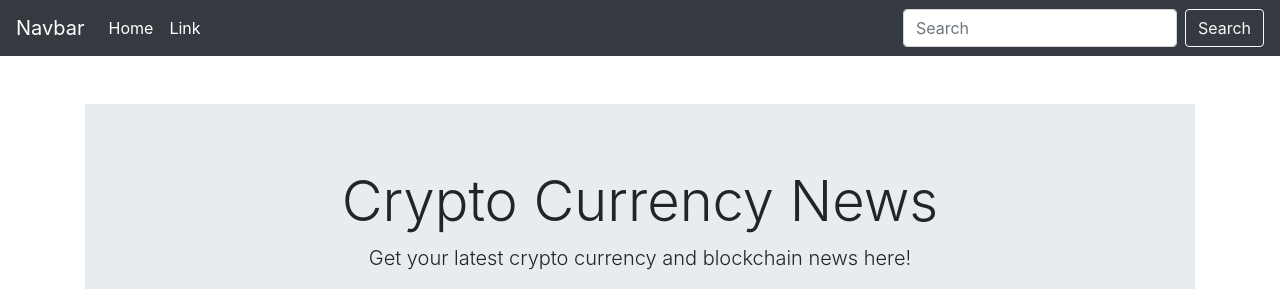
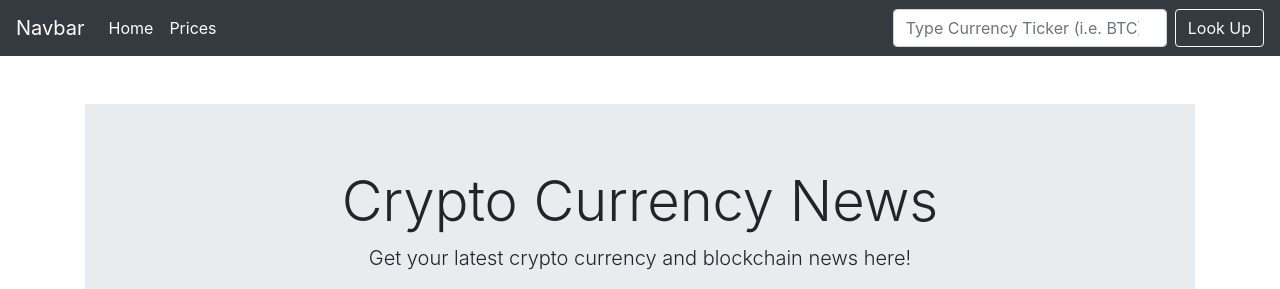
Before and after one commit to yucehan57/cryptocurrencynews, a Django app: template crypto/templates/home.html in a window 1280 px wide. Shown: the top 289 px of the page. Run offline with Django 3.2, Linux system fonts and the light colour scheme; the template is opened without the code that fills it, so the values that code supplies are empty; some libraries are stand-ins or nearby versions.

Commit message:
search button functionality added, prices template modified for logic

```diff
--- a/crypto/templates/base.html
+++ b/crypto/templates/base.html
@@ -25,15 +25,17 @@
       <div class="collapse navbar-collapse" id="navbarSupportedContent">
         <ul class="navbar-nav mr-auto">
           <li class="nav-item active">
-            <a class="nav-link" href="#">Home <span class="sr-only">(current)</span></a>
+            <a class="nav-link" href="{% url 'home' %}">Home <span class="sr-only">(current)</span></a>
           </li>
           <li class="nav-item active">
-            <a class="nav-link" href="#">Link</a>
+            <a class="nav-link" href="{% url 'prices' %}">Prices</a>
           </li>
         </ul>
-      <form class="form-inline my-2 my-lg-0">
-        <input class="form-control mr-sm-2" type="search" placeholder="Search" aria-label="Search">
-        <button class="btn btn-outline-light my-2 my-sm-0" type="submit">Search</button>
+      <form class="form-inline my-2 my-lg-0" method='POST' action="{% url 'prices' %}">
+        {% csrf_token %}
+        <input class="form-control mr-sm-2" type="search" placeholder="Type Currency Ticker (i.e. BTC)" aria-label="Search"
+        name="quote">
+        <button class="btn btn-outline-light my-2 my-sm-0" type="submit">Look Up</button>
       </form>
     </div>
     </nav>
--- a/crypto/urls.py
+++ b/crypto/urls.py
@@ -3,4 +3,5 @@ from . import views
 
 urlpatterns = [
     path('', views.home, name='home'),
+    path('prices/', views.prices, name='prices'),
 ]
```
Also changed, not shown: crypto/templates/prices.html (added, +35 -0 lines), crypto/views.py (+23 -4 lines).
